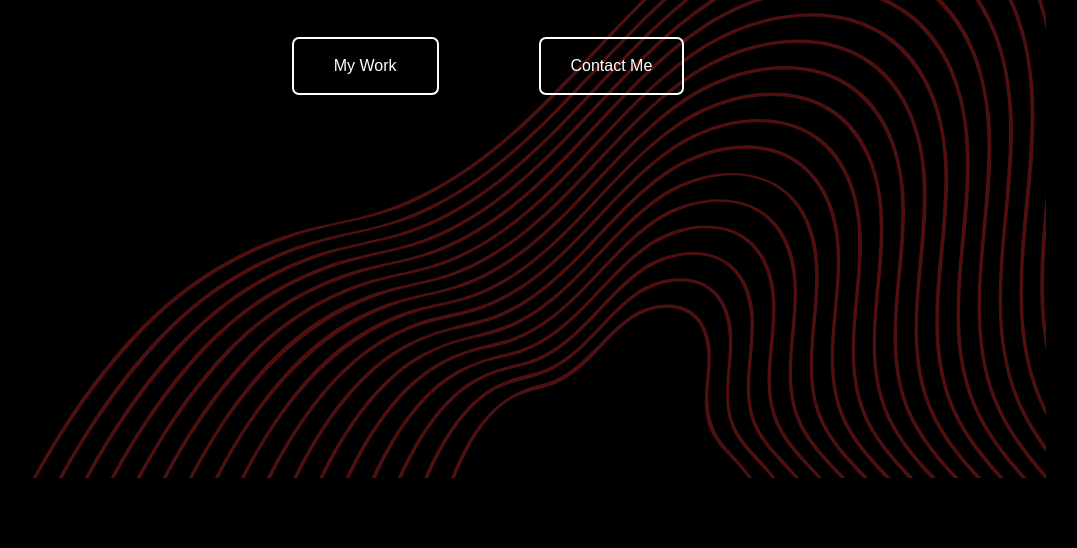
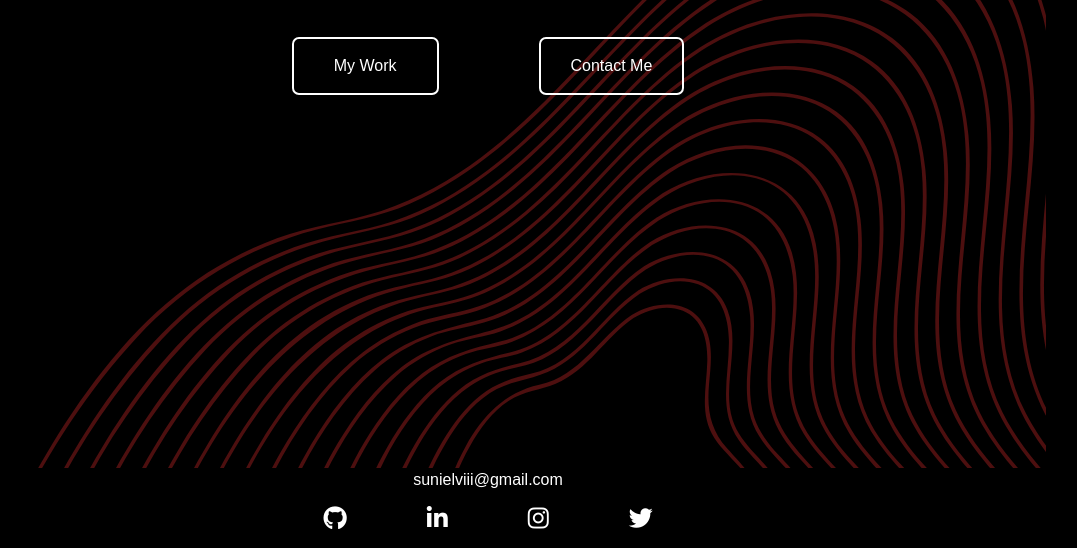
Before and after one commit to SuniElVi/portfolio-landing-page, a plain HTML site: page index.html in a window 1280 px wide. Shown: the part 252-800 px from the top of the page, without its empty margins (152-1229 px from the left). Drawn offline with nearby package versions, Linux system fonts and the light colour scheme; a web font is replaced by a local one.

```diff
--- a/index.html
+++ b/index.html
@@ -36,6 +36,16 @@
       <a href="about.html" title="Contact Me" class="contact-link">Contact Me</a>
       </div>
     </div>
+    <div class="footer">
+      <a href="mailto:sunielviii@gmail.com" title="Email">sunielviii@gmail.com</a>
+      <br>
+      <div class="social-icons">
+      <a href="http://" title="@sunielvi" target="_blank"><i class="fa-brands fa-github fa-xl"></i></a>
+      <a href="http://" title="@sunita-mousavi" target="_blank"><i class="fa-brands fa-linkedin-in fa-xl"></i></a>
+      <a href="http://" title="@sunielvi" target="_blank"><i class="fa-brands fa-instagram fa-xl"></i></a>
+      <a href="http://" title="@sunielvi" target="_blank"><i class="fa-brands fa-twitter fa-xl"></i></a>
+      </div>
+    </div>
     </div>
     <script
       src="https://cdn.jsdelivr.net/npm/bootstrap@5.3.0/dist/js/bootstrap.bundle.min.js"
--- a/src/style.css
+++ b/src/style.css
@@ -11,13 +11,14 @@
 .home-page {
   width: 100%;
   background: black;
+
 }
 
 .hero {
   padding: 80px 20px;
   background: url("../img/background.png"), lightgray 50% / cover no-repeat;
   width: auto;
-  height: 730px;
+  height: 720px;
   flex-shrink: 0;
 }
 
@@ -67,3 +68,11 @@
   letter-spacing: 0.25em;
   box-shadow: 0px 0px 30px red;
 }
+
+.social-icons {
+  display: inline-flex;
+  justify-content: center;
+  align-items: center;
+  gap: 80px;
+  margin: 15px;
+  }
```
Also changed, not shown: about.html (+1 -0 lines), work.html (+4 -2 lines).
